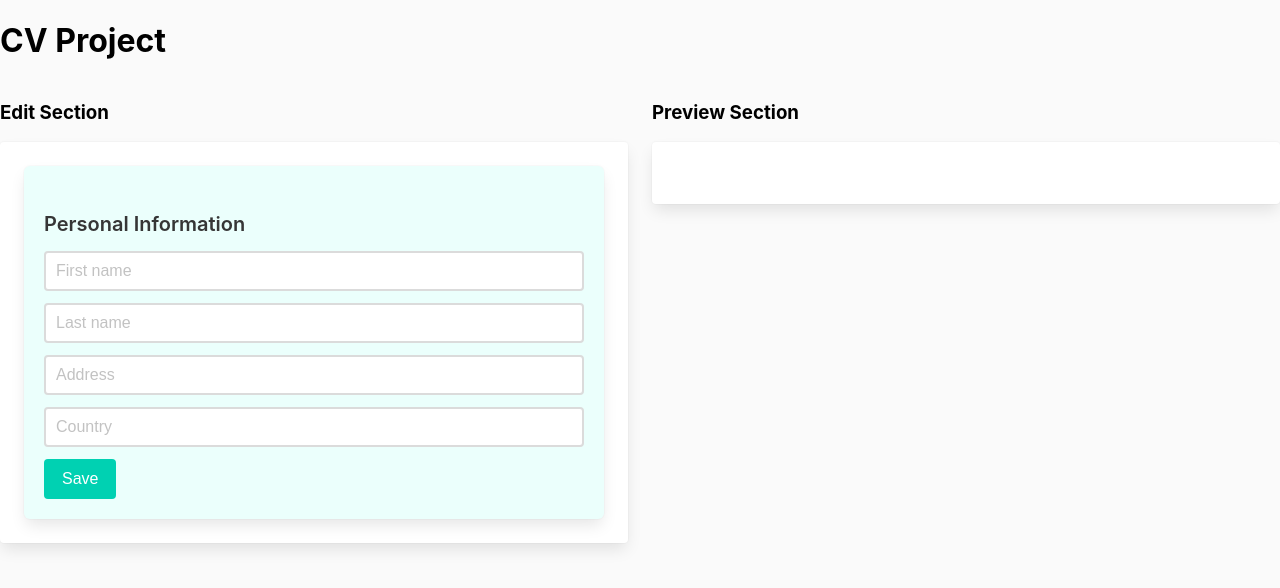
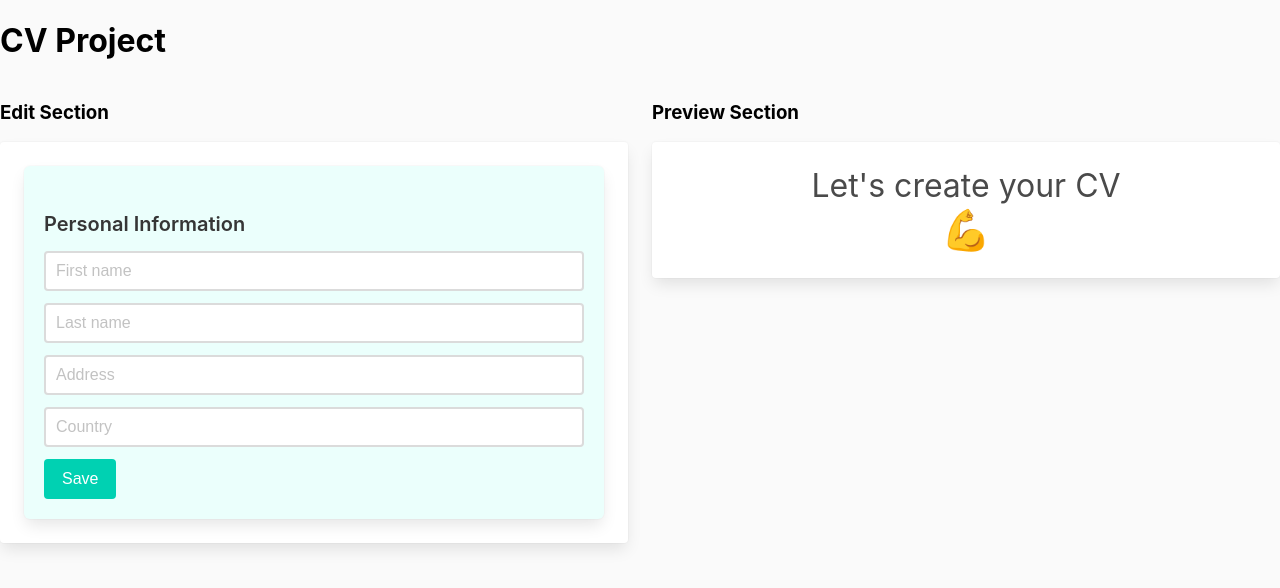
Before and after one commit to ir3ne/React-cv-project, a React (Create React App) app: page / in a window 1280 px wide. Shown: the top 588 px of the page. Built offline with nearby package versions, Linux system fonts and the light colour scheme.

Commit message:
intro preview added

```diff
--- a/src/App.js
+++ b/src/App.js
@@ -8,18 +8,30 @@ class App extends Component {
     super(props);
 
     this.state = {
-      personalInformation:{
-        firstName: '',
-        lastName: '',
-        address: '',
-        country: ''
+      personalInformation: {
+        firstName: undefined,
+        lastName: undefined,
+        address: undefined,
+        country: undefined
       }
     }
 
     this.handleChangePersonalInformation = this.handleChangePersonalInformation.bind(this);
+    this.isEmpty = this.isEmpty.bind(this);
   }
 
+  isEmpty(object) {
+    for (const key in object) {
+      if(object[key] === undefined || object[key].length === 0) {
+        return true
+      }
+      return false;
+    }
+  }
+
+
   handleChangePersonalInformation(e) {
+    this.isEmpty(this.state.personalInformation);
     const personalInformation = this.state.personalInformation;
     const editPersonal =  personalInformation;
     const {name, value} = e.target;
@@ -52,8 +64,17 @@ class App extends Component {
           <div className="card">
             <div className="card-content">
               <div className="content">
-                <h2 class="title is-2">{firstName} {lastName}</h2>
-                <h6 class="subtitle is-6 has-text-grey">{address}{country && `, ${country}`}</h6>
+                {this.isEmpty(this.state.personalInformation) ?
+                  <div>
+                    <div className="is-size-3 has-text-centered">Let's create your CV</div>
+                    <div className="is-size-2 has-text-centered">💪</div>
+                  </div>
+                  :
+                  <div>
+                    <h2 class="title is-2">{firstName} {lastName}</h2>
+                    <h6 class="subtitle is-6 has-text-grey">{address}{country && `, ${country}`}</h6>
+                  </div>
+                }
               </div>
             </div>
           </div>
```
